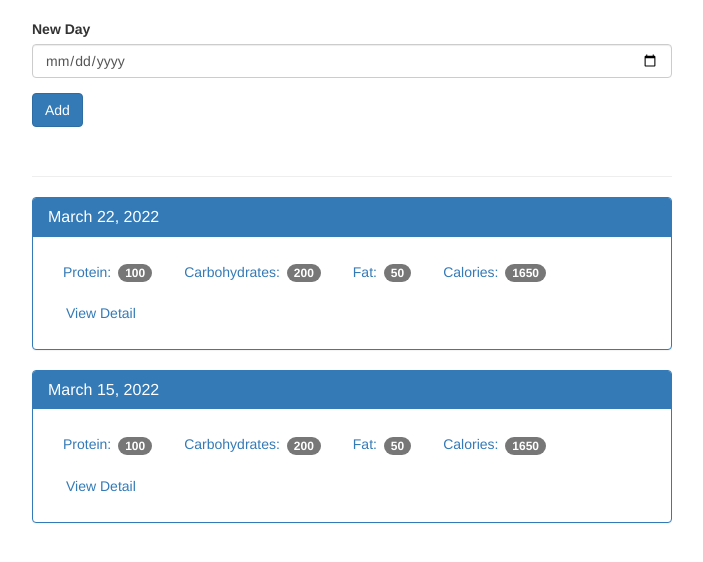
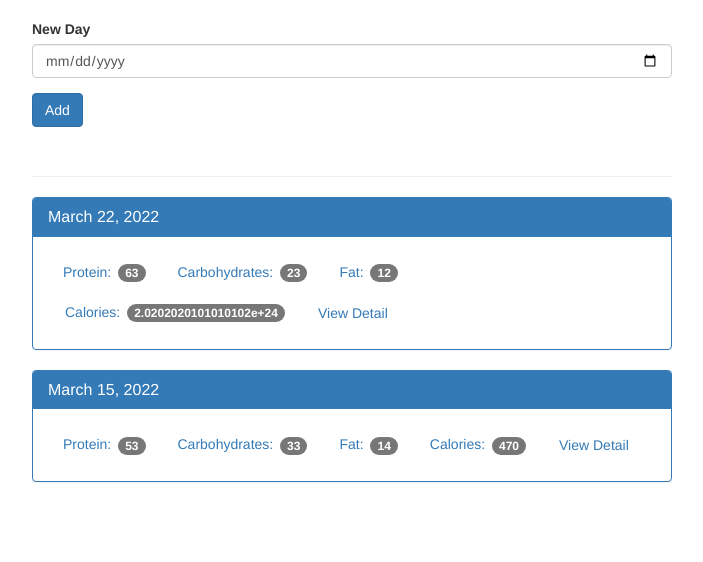
Before and after one commit to robertruben98/flask-food-tracker-app, a Flask app: page / in a window 1280 px wide. Shown: the part 51-613 px from the top of the page, without its empty margins (288-991 px from the left). Run offline with Flask 2, Linux system fonts and the light colour scheme; data comes from the database, SQL or seed files in the repository; some libraries are stand-ins or nearby versions.

Commit message:
Sum Totals Per Day

```diff
--- a/app.py
+++ b/app.py
@@ -35,7 +35,11 @@ def index():
         db.execute('insert into log_date (entry_date) values (?)', [database_date])
         db.commit()
 
-    cur = db.execute('select entry_date from log_date order by entry_date desc')
+    cur = db.execute('select log_date.entry_date, sum(food.protein) as protein, '
+                     'sum(food.carbohydrates) as carbohydrates, sum(food.fat) as fat, sum(food.calories) as calories '
+                     'from log_date join food_date on food_date.log_date_id = log_date.id '
+                     'join food on food.id = food_date.food_id '
+                     'group by log_date.id order by log_date.entry_date desc')
     results = cur.fetchall()
 
     date_results = []
@@ -43,6 +47,10 @@ def index():
         single_date = {}
 
         single_date['entry_date'] = i['entry_date']
+        single_date['protein'] = i['protein']
+        single_date['carbohydrates'] = i['carbohydrates']
+        single_date['fat'] = i['fat']
+        single_date['calories'] = i['calories']
 
         d = datetime.strptime(str(i['entry_date']), '%Y%m%d')
         single_date['pretty_date'] = datetime.strftime(d, '%B %d, %Y')
--- a/templates/home.html
+++ b/templates/home.html
@@ -52,10 +52,10 @@
             </div>
             <div class="panel-body">
               <ul class="nav nav-pills" role="tablist">
-                <li><a>Protein: <span class="badge">100</span></a></li>
-                <li><a>Carbohydrates: <span class="badge">200</span></a></li>
-                <li><a>Fat: <span class="badge">50</span></a></li>
-                <li><a>Calories: <span class="badge">1650</span></a></li>
+                <li><a>Protein: <span class="badge">{{r.protein}}</span></a></li>
+                <li><a>Carbohydrates: <span class="badge">{{r.carbohydrates}}</span></a></li>
+                <li><a>Fat: <span class="badge">{{r.fat}}</span></a></li>
+                <li><a>Calories: <span class="badge">{{r.calories}}</span></a></li>
                 <li><a href="{{ url_for('view', date='r.entry_date') }}" type="button" class="btn btn-link">View Detail</a></li>
               </ul>
             </div>
```
